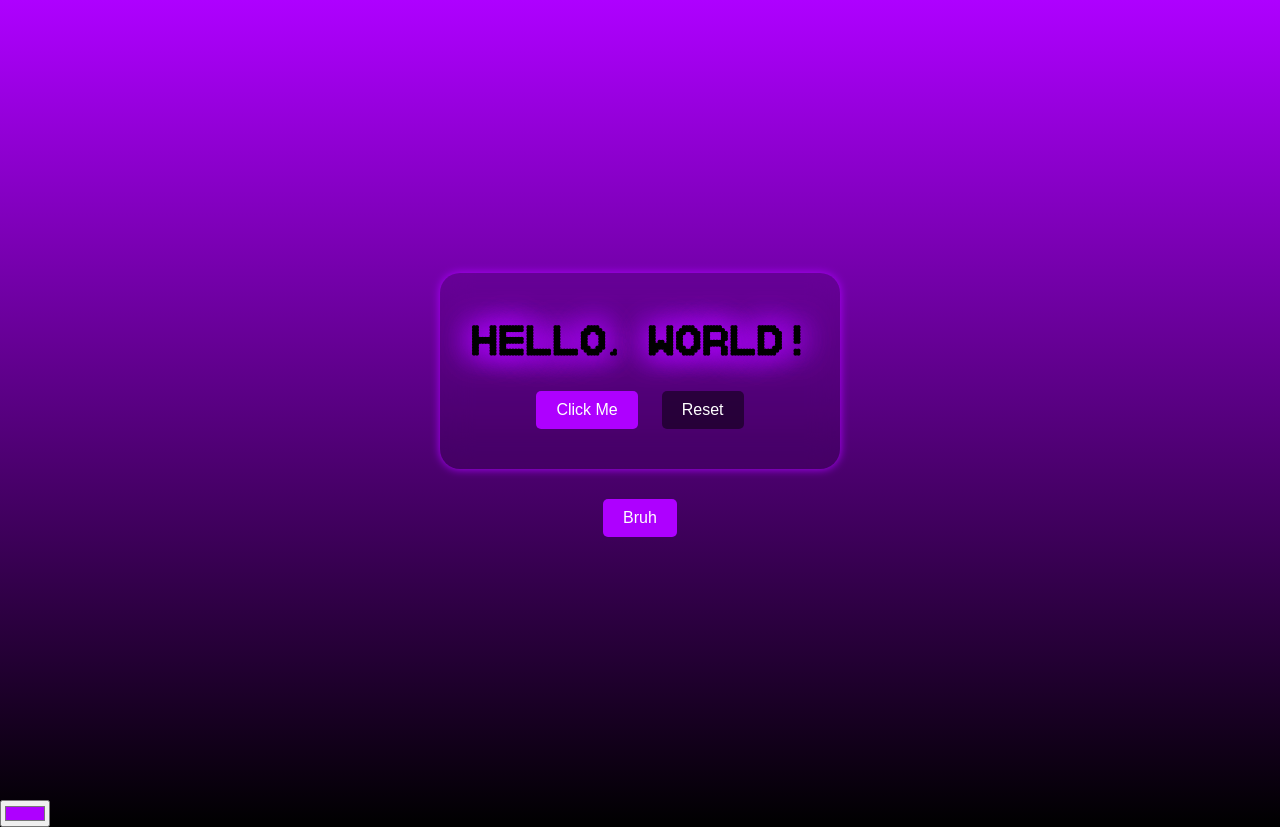
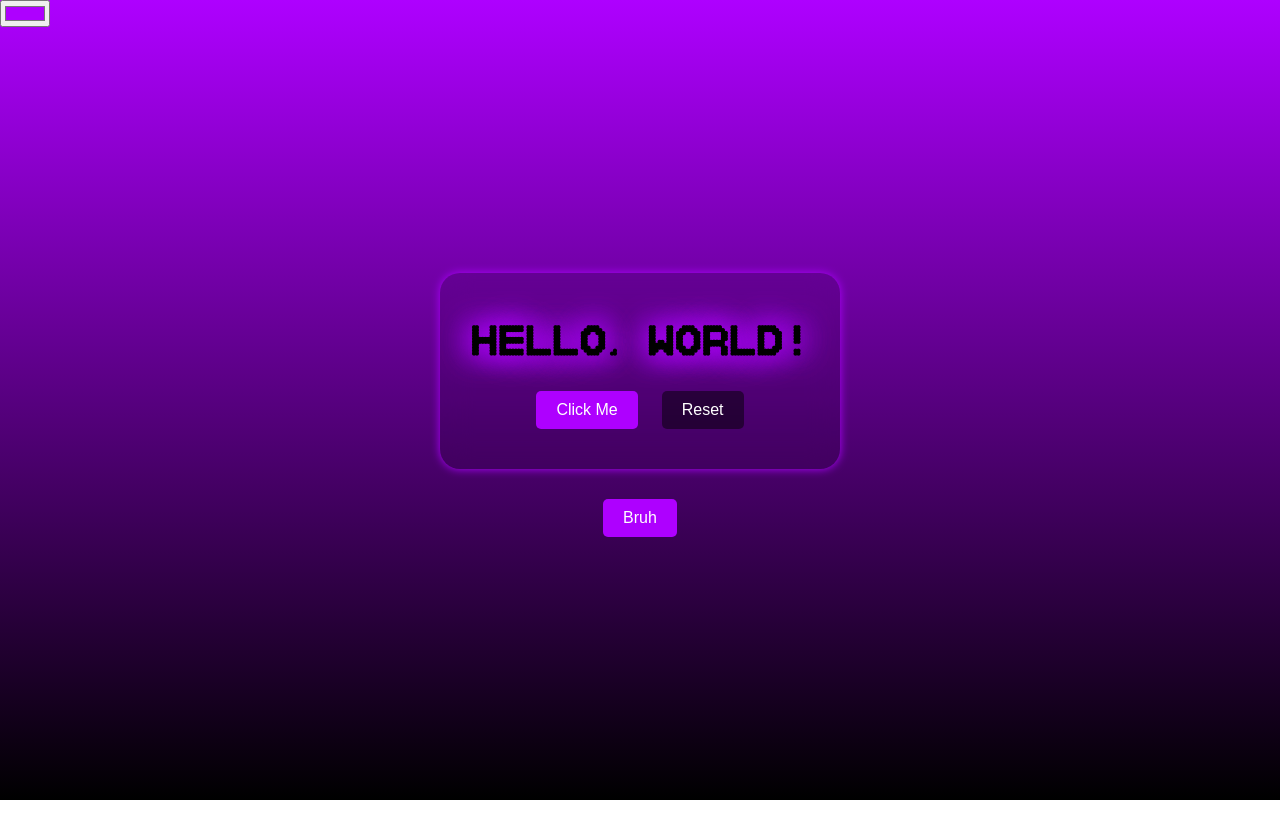
Before and after one commit to thndrwould/thndrwould.github.io, a plain HTML site: page index.html in a window 1280 px wide. After the commit the page ends 800 px from the top, so only its background shows below. Drawn offline with Linux system fonts and the light colour scheme.

Commit message:
Update style.css

```diff
--- a/style.css
+++ b/style.css
@@ -24,6 +24,12 @@ body {
     height: 100vh;
     position: relative;
     object-fit: cover;
+}
+
+#theme1 {
+    position: absolute;
+    top: 0;
+    left: 0;
 }
 
 main {
```
